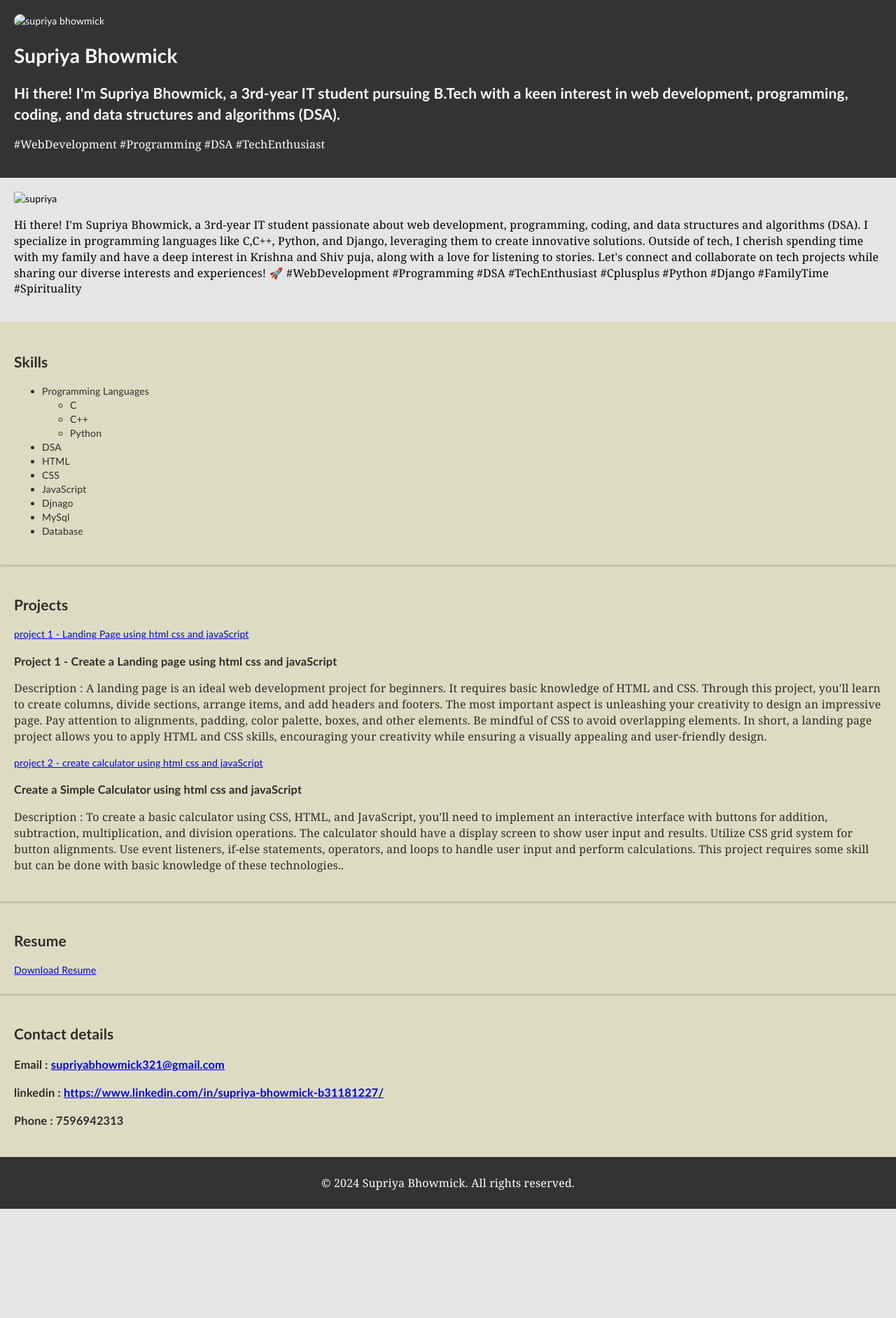
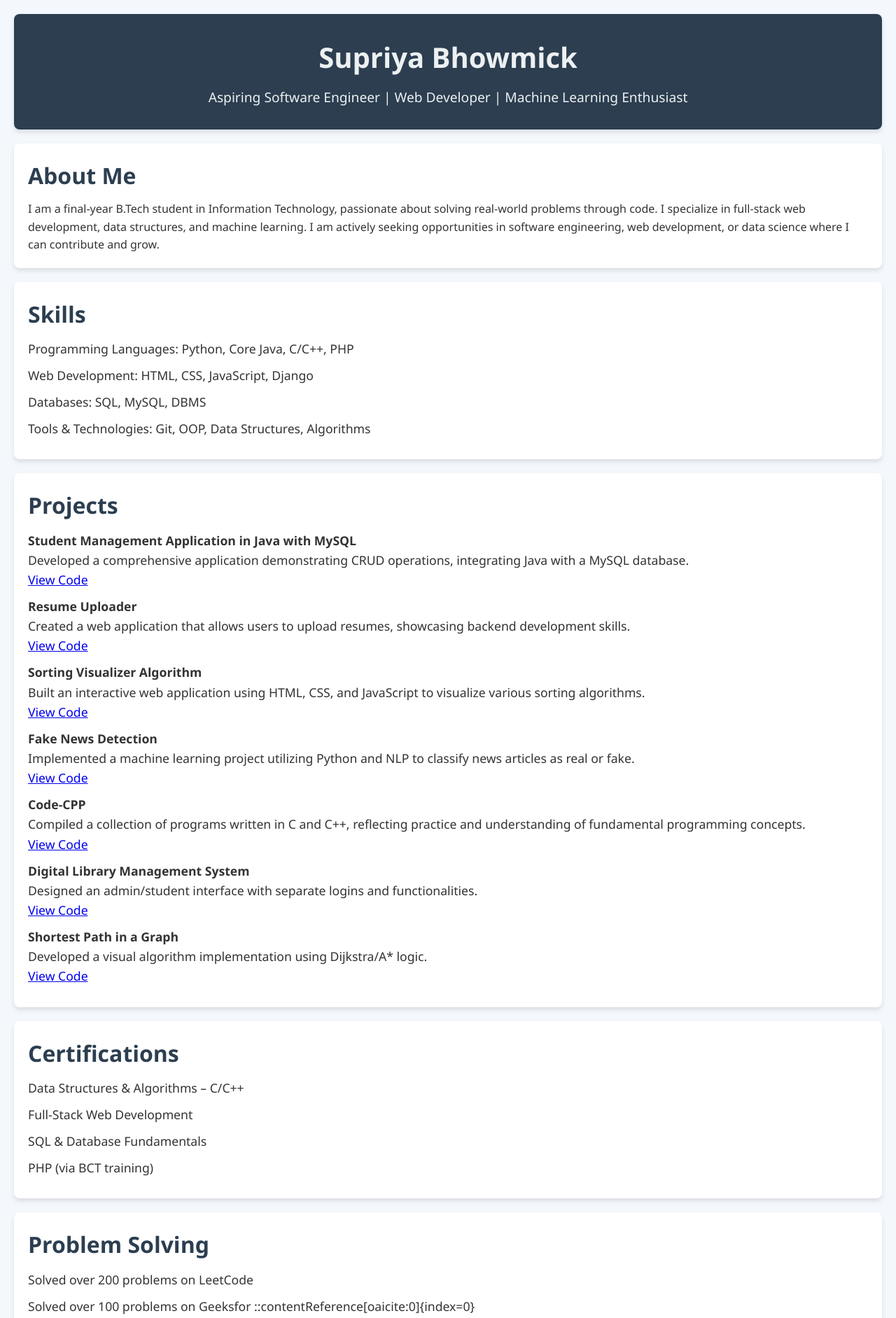
Before and after one commit to supriya759694/code-soft, a plain HTML site: page index.html in a window 1280 px wide. Shown: the top 1883 px of the page at 70% size. Before the commit the page ends 1727 px from the top, so only its background shows below. Drawn offline with Linux system fonts and the light colour scheme.

Commit message:
Update index.html

```diff
--- a/index.html
+++ b/index.html
@@ -1,77 +1,183 @@
 <!DOCTYPE html>
 <html lang="en">
 <head>
-    <meta charset="UTF-8">
-    <meta name="viewport" content="width=device-width, initial-scale=1.0">
-    <link rel="stylesheet" href="style.css">
-    <title>My Portfolio</title>
+  <meta charset="UTF-8" />
+  <meta name="viewport" content="width=device-width, initial-scale=1.0" />
+  <title>Supriya Bhowmick | Software Engineer Portfolio</title>
+  <style>
+    /* Resetting default styles */
+    * {
+      margin: 0;
+      padding: 0;
+      box-sizing: border-box;
+    }
+
+    /* Body styling */
+    body {
+      font-family: 'Segoe UI', Tahoma, Geneva, Verdana, sans-serif;
+      background-color: #f4f7fc;
+      color: #333;
+      line-height: 1.6;
+      padding: 20px;
+    }
+
+    /* Header styling */
+    header {
+      background-color: #2c3e50;
+      color: #ecf0f1;
+      text-align: center;
+      padding: 30px 20px;
+      border-radius: 8px;
+      box-shadow: 0 4px 6px rgba(0, 0, 0, 0.1);
+    }
+
+    header h1 {
+      font-size: 2.5rem;
+      margin-bottom: 10px;
+    }
+
+    header p {
+      font-size: 1.2rem;
+    }
+
+    /* Section styling */
+    section {
+      background-color: #fff;
+      margin: 20px 0;
+      padding: 20px;
+      border-radius: 8px;
+      box-shadow: 0 4px 6px rgba(0, 0, 0, 0.1);
+    }
+
+    section h2 {
+      font-size: 2rem;
+      margin-bottom: 10px;
+      color: #2c3e50;
+    }
+
+    section ul {
+      list-style-type: none;
+    }
+
+    section ul li {
+      margin: 10px 0;
+      font-size: 1.1rem;
+    }
+
+    /* Footer styling */
+    footer {
+      text-align: center;
+      padding: 20px;
+      background-color: #2c3e50;
+      color: #ecf0f1;
+      border-radius: 8px;
+      box-shadow: 0 4px 6px rgba(0, 0, 0, 0.1);
+    }
+
+    footer a {
+      color: #ecf0f1;
+      text-decoration: none;
+      font-weight: bold;
+    }
+
+    footer a:hover {
+      text-decoration: underline;
+    }
+
+    /* Responsive design */
+    @media (max-width: 768px) {
+      header h1 {
+        font-size: 2rem;
+      }
+
+      section h2 {
+        font-size: 1.5rem;
+      }
+
+      section ul li {
+        font-size: 1rem;
+      }
+    }
+  </style>
 </head>
 <body>
+
   <header>
-       <img class="logo" src="C:\Users\Supriya Bhowmick\Downloads\WhatsApp Image 2024-05-12 at 10.24.04 PM.jpeg" alt="supriya bhowmick">
     <h1>Supriya Bhowmick</h1>
-       <h2>Hi there! I'm Supriya Bhowmick, a 3rd-year IT student pursuing B.Tech with a keen interest in web development, programming, coding, and data structures and algorithms (DSA). </h2>
-       <p>#WebDevelopment #Programming #DSA #TechEnthusiast</p>
+    <p>Aspiring Software Engineer | Web Developer | Machine Learning Enthusiast</p>
   </header>
-  <section id="about">
-<img src="C:\Users\Supriya Bhowmick\Downloads\WhatsApp Image 2024-05-12 at 10.25.01 PM.jpeg" alt="supriya">
-<p> Hi there! I'm Supriya Bhowmick, a 3rd-year IT student passionate about web development, programming, coding, and data structures and algorithms (DSA). I specialize in programming languages like C,C++, Python, and Django, leveraging them to create innovative solutions. Outside of tech, I cherish spending time with my family and have a deep interest in Krishna and Shiv puja, along with a love for listening to stories. Let's connect and collaborate on tech projects while sharing our diverse interests and experiences! 🚀 #WebDevelopment #Programming #DSA #TechEnthusiast #Cplusplus #Python #Django #FamilyTime #Spirituality</p>
+
+  <section>
+    <h2>About Me</h2>
+    <p>
+      I am a final-year B.Tech student in Information Technology, passionate about solving real-world problems through code. I specialize in full-stack web development, data structures, and machine learning. I am actively seeking opportunities in software engineering, web development, or data science where I can contribute and grow.
+    </p>
   </section>
-  <section id="skills">
 
-    <h2>Skills </h2>
+  <section>
+    <h2>Skills</h2>
     <ul>
-        <li>Programming Languages <ul><li>C</li>
-        <li>C++</li>
-        <li>Python</li></ul></li>
-        <li>DSA</li>
-        <li>HTML</li>
-        <li>CSS</li>
-        <li>JavaScript</li>
-        <li>Djnago</li>
-        <li>MySql</li>
-        <li>Database</li>
+      <li>Programming Languages: Python, Core Java, C/C++, PHP</li>
+      <li>Web Development: HTML, CSS, JavaScript, Django</li>
+      <li>Databases: SQL, MySQL, DBMS</li>
+      <li>Tools & Technologies: Git, OOP, Data Structures, Algorithms</li>
     </ul>
   </section>
 
-  <section id="projects">
+  <section>
     <h2>Projects</h2>
-    <div class="project1">
-      <a href="landingPage.html">project 1 - Landing Page using html css and javaScript</a>
-      <h3>Project 1 - Create a Landing page using html css and javaScript</h3>
-      <p>Description : A landing page is an ideal web development project for beginners. It requires basic
-        knowledge of HTML and CSS. Through this project, you'll learn to create columns, divide
-        sections, arrange items, and add headers and footers. The most important aspect is
-        unleashing your creativity to design an impressive page. Pay attention to alignments,
-        padding, color palette, boxes, and other elements. Be mindful of CSS to avoid overlapping
-        elements. In short, a landing page project allows you to apply HTML and CSS skills,
-        encouraging your creativity while ensuring a visually appealing and user-friendly design.</p>
-    </div>
-    <div class="project2">
-      <a href="calculator.html">project 2 - create calculator using html css and javaScript</a>
-      <h3>Create a Simple Calculator using html css and javaScript</h3>
-      <p>Description : To create a basic calculator using CSS, HTML, and JavaScript, you'll need to implement an
-        interactive interface with buttons for addition, subtraction, multiplication, and division
-        operations. The calculator should have a display screen to show user input and results. Utilize
-        CSS grid system for button alignments. Use event listeners, if-else statements, operators, and
-        loops to handle user input and perform calculations. This project requires some skill but can be
-        done with basic knowledge of these technologies..</p>
-    </div>
+    <ul>
+      <li>
+        <strong>Student Management Application in Java with MySQL</strong><br>
+        Developed a comprehensive application demonstrating CRUD operations, integrating Java with a MySQL database.<br>
+        <a href="https://github.com/supriya759694/student-management-java-mysql" target="_blank">View Code</a>
+      </li>
+      <li>
+        <strong>Resume Uploader</strong><br>
+        Created a web application that allows users to upload resumes, showcasing backend development skills.<br>
+        <a href="https://github.com/supriya759694/resume-uploader" target="_blank">View Code</a>
+      </li>
+      <li>
+        <strong>Sorting Visualizer Algorithm</strong><br>
+        Built an interactive web application using HTML, CSS, and JavaScript to visualize various sorting algorithms.<br>
+        <a href="https://github.com/supriya759694/sorting-visualizer" target="_blank">View Code</a>
+      </li>
+      <li>
+        <strong>Fake News Detection</strong><br>
+        Implemented a machine learning project utilizing Python and NLP to classify news articles as real or fake.<br>
+        <a href="https://github.com/supriya759694/fake-news-detection" target="_blank">View Code</a>
+      </li>
+      <li>
+        <strong>Code-CPP</strong><br>
+        Compiled a collection of programs written in C and C++, reflecting practice and understanding of fundamental programming concepts.<br>
+        <a href="https://github.com/supriya759694/code-cpp" target="_blank">View Code</a>
+      </li>
+      <li>
+        <strong>Digital Library Management System</strong><br>
+        Designed an admin/student interface with separate logins and functionalities.<br>
+        <a href="https://github.com/supriya759694/digital-library-management" target="_blank">View Code</a>
+      </li>
+      <li>
+        <strong>Shortest Path in a Graph</strong><br>
+        Developed a visual algorithm implementation using Dijkstra/A* logic.<br>
+        <a href="https://github.com/supriya759694/shortest-path-graph" target="_blank">View Code</a>
+      </li>
+    </ul>
   </section>
-  <section id="resume">
-    <h2>Resume </h2>
-    <a href="C:\Users\Supriya Bhowmick\Downloads\CV.pdf">Download Resume</a>
+
+  <section>
+    <h2>Certifications</h2>
+    <ul>
+      <li>Data Structures & Algorithms – C/C++</li>
+      <li>Full-Stack Web Development</li>
+      <li>SQL & Database Fundamentals</li>
+      <li>PHP (via BCT training)</li>
+    </ul>
   </section>
-  <section id="contact">
-    <h2>Contact details</h2>
-    <h3>Email : <a href="mailto: supriyabhowmick321@gmail.com">supriyabhowmick321@gmail.com</a></h3>
-    <h3>linkedin  : <a href="https://www.linkedin.com/in/supriya-bhowmick-b31181227/" target="_blank">https://www.linkedin.com/in/supriya-bhowmick-b31181227/</a></h3>
-    <h3>Phone : 7596942313</h3>
 
-</section>
-<footer>
-    <p>&copy; 2024 Supriya Bhowmick. All rights reserved.</p>
-  </footer>
-
-</body>
-</html>
+  <section>
+    <h2>Problem Solving</h2>
+    <ul>
+      <li>Solved over 200 problems on LeetCode</li>
+      <li>Solved over 100 problems on Geeksfor
+::contentReference[oaicite:0]{index=0}
```
Lines whose indentation alone changed are shown as unchanged.
